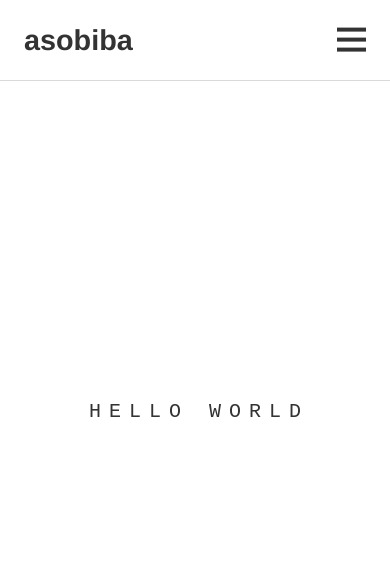
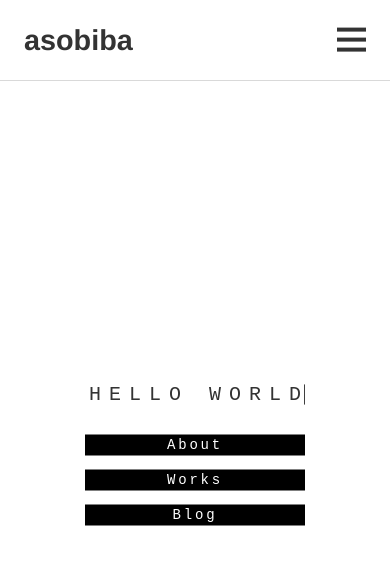
Before and after one commit to Y-2G/parts, a website built with webpack: page pub/html/index.html in a window 390 px wide. Built offline with nearby package versions, Linux system fonts and the light colour scheme.

Commit message:
add link

```diff
--- a/pub/html/index.html
+++ b/pub/html/index.html
@@ -33,13 +33,21 @@
 
   <div class="index__main">
     <div class="text">
-      <div class="line"></div>
+      <!-- <div class="line"></div> -->
+      <div class="line"><span class="cursor blink"></span><span class="char">H</span><span class="char">E</span><span class="char">L</span><span class="char">L</span><span class="char">O</span><span class="char"> </span><span class="char">W</span><span class="char">O</span><span class="char">R</span><span class="char">L</span><span class="char">D</span></div>
+      <div class="link">
+        <a href="home.html">About</a>
+        <a href="works.html">Works</a>
+        <a href="blog.html">Blog</a>
+      </div>
     </div>
+
   </div>
 
-  <script src="../script/app.js"></script>
+  <!-- <script src="../script/app.js"></script> -->
 
   <script>
+
     function init() {
       const target = document.querySelector('.line');
 
@@ -51,6 +59,30 @@
 
       const writer = new Writer(target, str, cursor);
       writer.start();
+    }
+
+    class Animation {
+      constructor(target) {
+        this._target = target;
+        this._delay = 4000;
+        this._animationId = null;
+      }
+
+      start() {
+        this._startTime = performance.now();
+        this.tick();
+      }
+
+      stop() {
+        cancelAnimationFrame(this._animationId);
+      }
+
+      tick() {
+        this._animationId = requestAnimationFrame(this.tick.bind(this));
+
+        if(performance.now() - this._delay < 0) return;
+
+      }
     }
 
     class Writer {
@@ -67,12 +99,12 @@
       start() {
         this._startTime = performance.now();
         this._chars = this._str.split('');
-        this._cursor.waite();
-        this.tick();
+        this._cursor.wait();
+        // this.tick();
       }
 
       stop() {
-        this._cursor.waite();
+        this._cursor.wait();
       }
 
       tick() {
@@ -119,7 +151,7 @@
         this.removeCssClass('blink');
       }
 
-      waite() {
+      wait() {
         this.addCssClass('blink');
       }
 
--- a/src/scss/contents.scss
+++ b/src/scss/contents.scss
@@ -5,16 +5,6 @@
 @keyframes blink {
   from { opacity: 1; }
   to   { opacity: 0; }
-}
-
-.pointer {
-  width: 10px;
-  height: 10px;
-  border-radius: 50%;
-  background: #000;
-  position: absolute;
-  top: 100%;
-  left: 100%;
 }
 
 .index__main {
@@ -25,21 +15,20 @@
 
   .text {
     font-family: "Courier New", monospace;
-    font-size: 60px;
     max-width: 660px;
-    height: 120px;
+    // height: 120px;
     position: relative;
     left: 50%;
     top: 50%;
     transform: translate(-50%, -50%);
+    font-size: 0;
 
     .line {
       display: inline-block;
       position: relative;
       height: 60px;
-
-      margin: 0;
-      padding: 0;
+      font-size: 60px;
+      margin-bottom: 30px;
 
       span {
         vertical-align: middle;
@@ -66,6 +55,27 @@
 
     }
 
+    .link {
+      display: flex;
+      flex-wrap: wrap;
+      justify-content: space-around;
+      width: 100%;
+
+      a {
+        display: inline-block;
+        width: 5em;
+        height: 1.5em;
+        line-height: 1.5em;
+        font-size: 30px;
+        letter-spacing: .2em;
+        text-align: center;
+        vertical-align: middle;
+        color: #fff;
+        background: #000;
+      }
+
+    }
+
   }
 
 }
@@ -83,14 +93,22 @@
   .index__main {
 
     .text {
-      font-size: 40px;
       max-width: 440px;
 
       .line {
+        font-size: 40px;
         height: 40px;
 
         .cursor {
           height: 40px;
+        }
+
+      }
+
+      .link {
+
+        a {
+          font-size: 20px;
         }
 
       }
@@ -114,14 +132,24 @@
   .index__main {
 
     .text {
-      font-size: 30px;
       max-width: 330px;
 
       .line {
+        font-size: 30px;
         height: 30px;
 
         .cursor {
           height: 30px;
+        }
+
+      }
+
+      .link {
+
+        a {
+          width: 60%;
+          font-size: 18px;
+          margin-bottom: 1em;
         }
 
       }
@@ -145,14 +173,23 @@
   .index__main {
 
     .text {
-      font-size: 20px;
       max-width: 220px;
 
       .line {
+        font-size: 20px;
         height: 20px;
 
         .cursor {
           height: 20px;
+        }
+
+      }
+
+      .link {
+
+        a {
+          font-size: 14px;
+          width: 100%;
         }
 
       }
```
Also changed, not shown: pub/css/contents.css.
